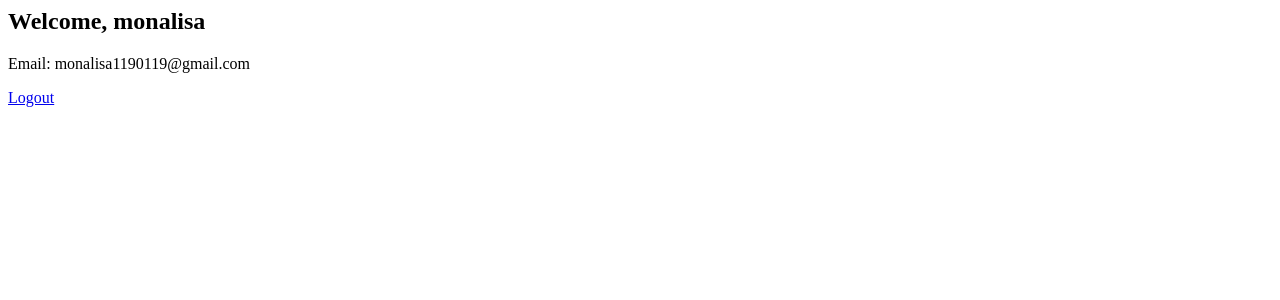
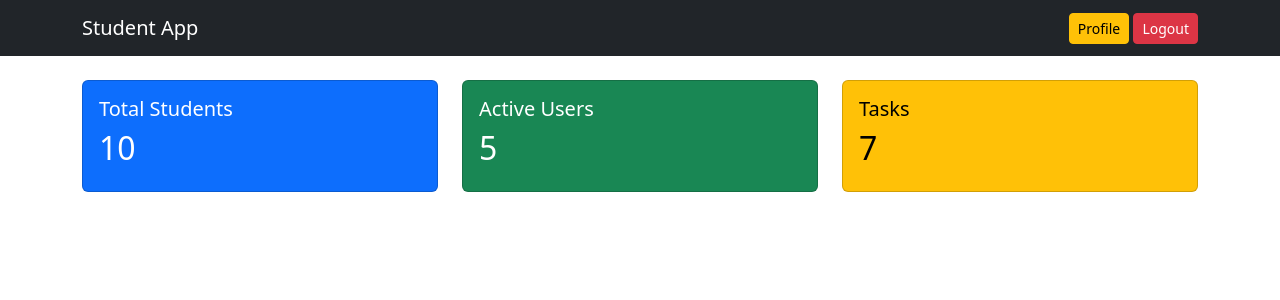
Before and after one commit to monalisa180/student1, a PHP site: page /dashboard.php in a window 1280 px wide. Shown: the top 300 px of the page. Run offline with PHP 8.4, Linux system fonts and the light colour scheme; a user stored in the database is signed in.

Commit message:
Update dashboard.php

```diff
--- a/dashboard.php
+++ b/dashboard.php
@@ -1,12 +1,69 @@
 <?php
 include "config.php";
 
-if (!isset($_SESSION['user'])) {
+session_start();
+
+if (!isset($_SESSION['user_id'])) {
     header("Location: login.php");
+    exit();
 }
 ?>
+<!DOCTYPE html>
+<html>
+    <meta name="viewport" content="width=device-width, initial-scale=1">
 
-<h2>Welcome, <?php echo $_SESSION['user']; ?></h2>
-<p>Email: <?php echo $_SESSION['email']; ?></p>
+<head>
+    <title>Dashboard</title>
+    <link href="https://cdn.jsdelivr.net/npm/bootstrap@5.3.2/dist/css/bootstrap.min.css" rel="stylesheet">
+</head>
+<body>
 
-<a href="logout.php">Logout</a>
+<script src="https://cdn.jsdelivr.net/npm/bootstrap@5.3.2/dist/js/bootstrap.bundle.min.js"></script>
+<!-- NAVBAR -->
+<nav class="navbar navbar-expand-lg navbar-dark bg-dark">
+  <div class="container">
+
+    <a class="navbar-brand">Student App</a>
+    <div>
+      <a href="profile.php" class="btn btn-warning btn-sm">Profile</a>
+      <a href="logout.php" class="btn btn-danger btn-sm">Logout</a>
+    </div>
+  </div>
+</nav>
+
+<!-- DASHBOARD -->
+<div class="container mt-4">
+  <div class="row">
+
+    <div class="col-md-4 mb-3">
+      <div class="card text-bg-primary">
+        <div class="card-body">
+          <h5>Total Students</h5>
+          <h2>10</h2>
+        </div>
+      </div>
+    </div>
+
+    <div class="col-md-4 mb-3">
+      <div class="card text-bg-success">
+        <div class="card-body">
+          <h5>Active Users</h5>
+          <h2>5</h2>
+        </div>
+      </div>
+    </div>
+
+    <div class="col-md-4 mb-3">
+      <div class="card text-bg-warning">
+        <div class="card-body">
+          <h5>Tasks</h5>
+          <h2>7</h2>
+        </div>
+      </div>
+    </div>
+
+  </div>
+</div>
+
+</body>
+</html>
```
